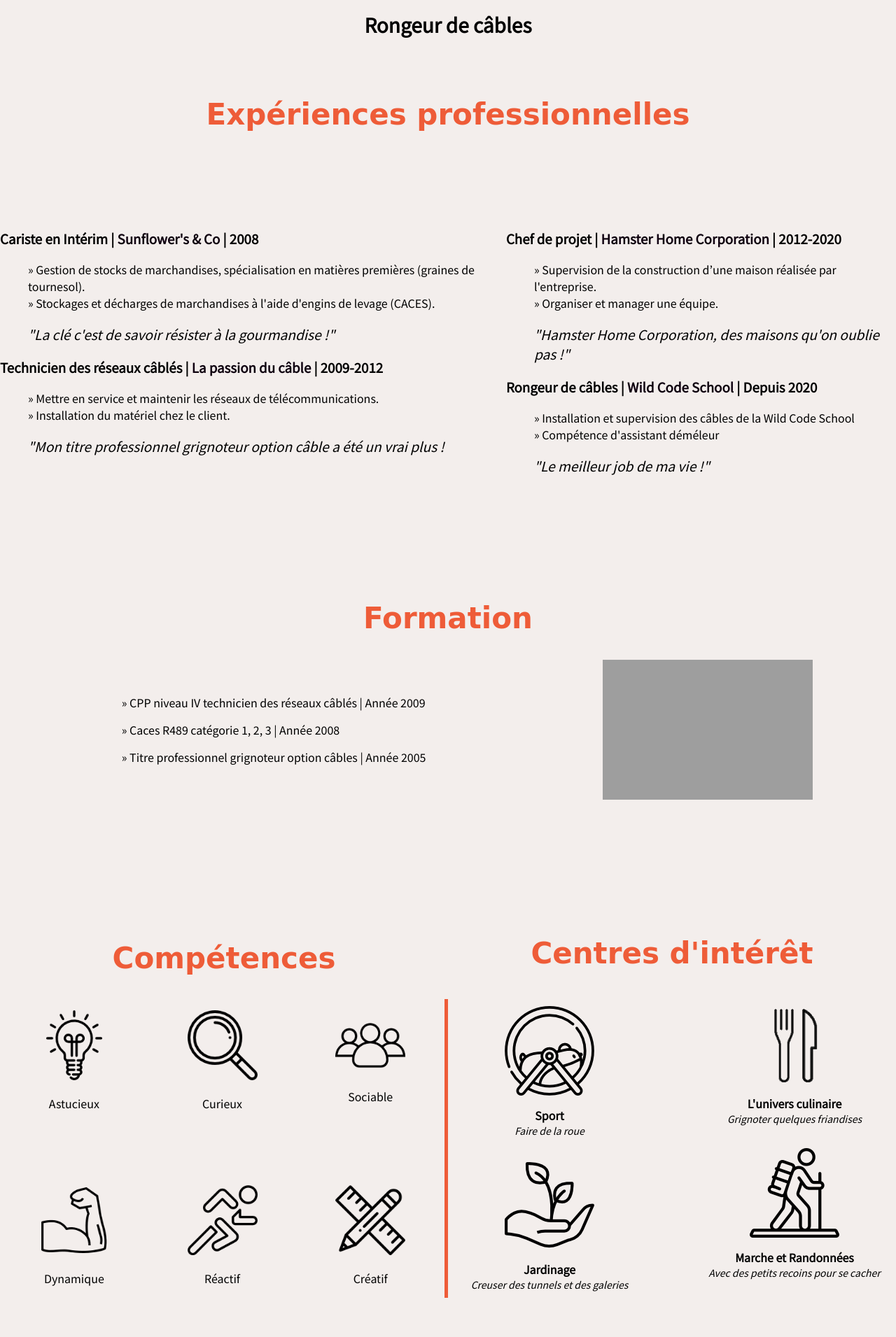
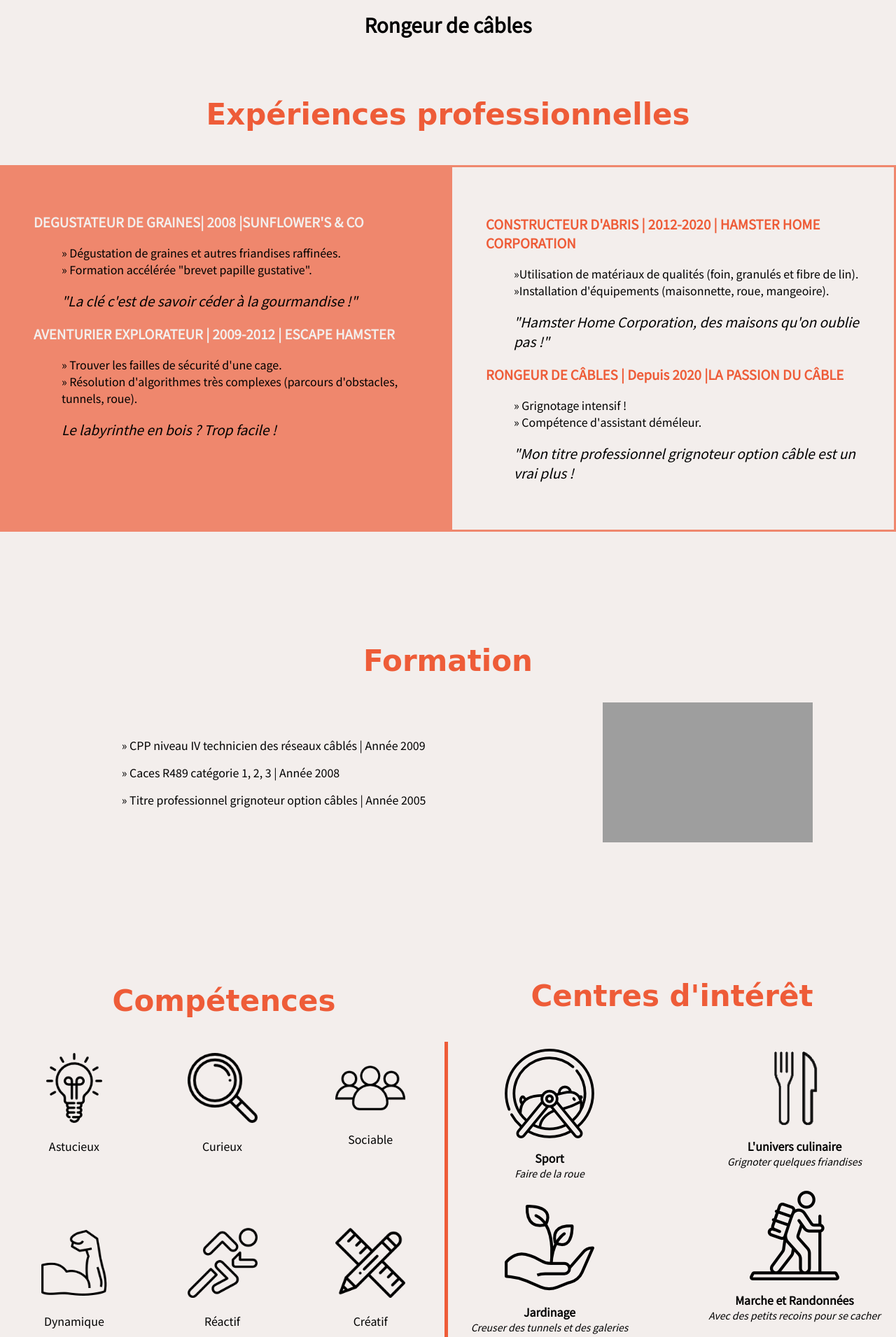
Before and after one commit to BarbaraGonthier/Online-Cv-for-fun, a PHP site: page / in a window 1280 px wide. Shown: the part 828-2739 px from the top of the page at 70% size. Run offline with PHP 8.4, Linux system fonts and the light colour scheme; some web fonts are replaced; grey boxes are pictures that could not be loaded.

Commit message:
add modifications

```diff
--- a/index.html
+++ b/index.html
@@ -57,38 +57,44 @@
             <img src="bubbles/Reactif.png" alt="Réactif">
         </div>
     </section>
-    <section id="experience" class ="experiences">
+    <section id="experience" class ="sectionExperiences">
         <h2>Expériences professionnelles</h2>
         <div class="experiencesBloc">
-            <div class = text>
-                <h3> Cariste en Intérim | <a href="">Sunflower's & Co</a> | 2008</h3>
+            <div class = textLeft>
+                <div class=" textElements1">
+                    <h3>  DEGUSTATEUR DE GRAINES| 2008 |<a href="">SUNFLOWER'S & CO</a></h3>
                         <ul>
-                        <li>&raquo;  Gestion de stocks de marchandises, spécialisation en matières premières (graines de tournesol).</li>
-                        <li>&raquo;  Stockages et décharges de marchandises à l'aide d'engins de levage (CACES).</li>
-                        <p class="mind"> "La clé c'est de savoir résister à la gourmandise !"</p>
-                    </ul>
-
-                <h3> Technicien des réseaux câblés | <a href="">La passion du câble</a> | 2009-2012</h3>
-                    <ul>
-                        <li>&raquo;  Mettre en service et maintenir les réseaux de télécommunications. </li>
-                        <li>&raquo;  Installation du matériel chez le client.</li>
-                        <p class ="mind"> "Mon titre professionnel grignoteur option câble a été un vrai plus !</p>
+                            <li>&raquo Dégustation de graines et autres friandises raffinées. </li>
+                            <li>&raquo; Formation accélérée "brevet papille gustative". </li>
+                            <p class="mind"> "La clé c'est de savoir céder à la gourmandise !"</p>
                         </ul>
                 </div>
-            <div class="text2">
-                <h3>Chef de projet | <a href="">Hamster Home Corporation</a> | 2012-2020 </h3>
+                <div class="textElements1">
+                    <h3>  AVENTURIER EXPLORATEUR | 2009-2012 | <a href="">ESCAPE HAMSTER</a> </h3>
                         <ul>
-                        <li>&raquo;  Supervision de la construction d’une maison réalisée par l'entreprise.</li>
-                        <li>&raquo;  Organiser et manager une équipe.</li>
+                            <li>&raquo; Trouver les failles de sécurité d'une cage. </li>
+                            <li>&raquo; Résolution d'algorithmes très complexes (parcours d'obstacles, tunnels, roue). </li>
+                            <p class ="mind"> Le labyrinthe en bois ? Trop facile ! </p>
+                        </ul>
+                </div>
+            </div>
+            <div class="textRight">
+                <div class="textElements2">
+                    <h3>  CONSTRUCTEUR D'ABRIS | 2012-2020  | <a href="">HAMSTER HOME CORPORATION</a></h3>
+                        <ul>
+                            <li>&raquo;Utilisation de matériaux de qualités (foin, granulés et fibre de lin).</li>
+                            <li>&raquo;Installation d'équipements (maisonnette, roue, mangeoire).</li>
                             <p class="mind"> "Hamster Home Corporation, des maisons qu'on oublie pas !"</p>
                         </ul>
-
-                <h3> Rongeur de câbles | <a href="https://www.wildcodeschool.com/fr-FR"> Wild Code School</a> | Depuis 2020</h3>
+                </div>
+                <div class="textElements2">
+                    <h3> RONGEUR DE CÂBLES | Depuis 2020 |<a href="">LA PASSION DU CÂBLE</a></h3>
                         <ul>
-                        <li>&raquo;  Installation et supervision des câbles de la Wild Code School </li>
-                        <li>&raquo;  Compétence d'assistant déméleur </li>
-                        <p class ="mind"> "Le meilleur job de ma vie !"</p>
+                            <li>&raquo; Grignotage intensif !</li>
+                            <li>&raquo; Compétence d'assistant déméleur. </li>
+                            <p class ="mind"> "Mon titre professionnel grignoteur option câble est un vrai plus !</p>
                         </ul>
+                </div>
             </div>
         </div>
     </section>
--- a/style.css
+++ b/style.css
@@ -1,5 +1,5 @@
 :root {
-    --background-color: #F3EEEC ;
+    --background-color: #F3EEEC;
     --secondary-background-color: #b9b7bd;
     --third-color: #ee5c38;
     --title-color: #868b8e;
@@ -164,14 +164,36 @@ nav a {
     }
 }
 /*--        Experience      --*/
-.experiences > h2 {
+.textLeft {
+    background-color: rgba(238,92,56, 0.7);
+    padding: var(--spacing-6);
+}
+.textRight {
+    border: solid rgba(238,92,56, 0.7);
+    padding: var(--spacing-6);
+}
+
+.sectionExperiences > h2 {
     text-align: center;
-    margin-bottom: calc(var(--spacing) * 15);
+    margin-bottom: var(--spacing-6);
+}
 
+.textElements1 > h3 > a {
+    text-decoration: none;
+    color : var(--background-color);
 }
-h3 >a {
+
+.textElements2 > h3 > a {
     text-decoration: none;
-    color: var(--dark);
+    color: var(--third-color);
+}
+
+.textElements1 > h3 {
+    color : var(--background-color);
+}
+
+.textElements2 > h3{
+    color : var(--third-color);
 }
 
 .experiencesBloc{
@@ -179,10 +201,14 @@ h3 >a {
     justify-content: space-around;
     margin-bottom: calc(var(--spacing) * 20);
 }
-.text >ul {
+.textElements1 > ul {
     list-style-type: none;
 }
-.text2 >ul {
+.textElements2 > ul {
+    list-style-type: none;
+}
+
+.textRight >ul {
     list-style-type: none;
 }
 
```
Lines whose indentation alone changed are shown as unchanged.
